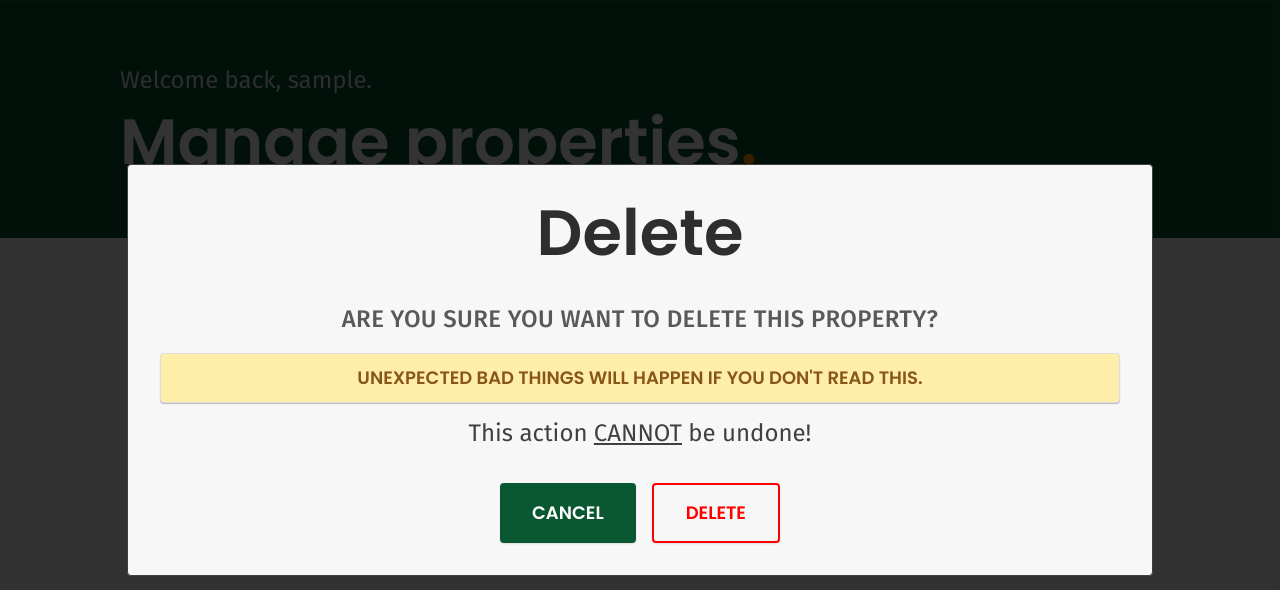
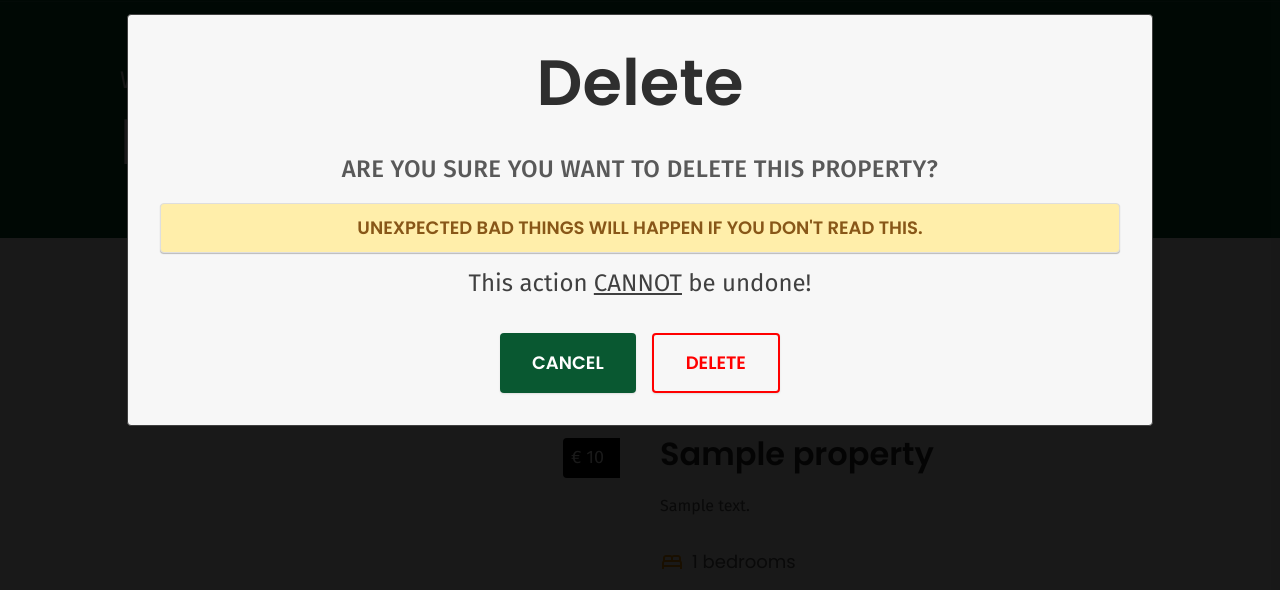
Before and after one commit to emidiovaleretto/django-dublin-inn-real-estate, a Django app: page /user/admin-panel/ in a window 1280 px wide, after a click on "DELETE". Shown: the part 86-676 px from the top of the page. Run offline with Django 4.2, Linux system fonts and the light colour scheme; a user stored in the database is signed in; tables that the repository leaves empty hold one stand-in row (values such as "Sample post"); parts of the project's set-up code (start-up, migrations or seed data) failed here and were passed over.

Commit message:
Modify margin and change the modal container bg color.

```diff
--- a/static/css/general/modal.css
+++ b/static/css/general/modal.css
@@ -6,19 +6,19 @@
 .modal {
     display: none;
     position: fixed;
-    z-index: 1;
+    z-index: 99999;
     left: 0;
     top: 0;
     width: 100%;
     height: 100%;
     overflow: auto;
-    background-color: rgba(0, 0, 0, .8);
-    padding-top: 50px;
+    background-color: rgba(0, 0, 0, .9);
+    padding-top: 100px;
 }
 
 .modal-content {
     background-color: var(--gray-1);
-    margin: 200px auto;
+    margin: auto;
     border: 1px solid var(--gray-9);
     border-radius: 4px;
     width: 80%;
```
